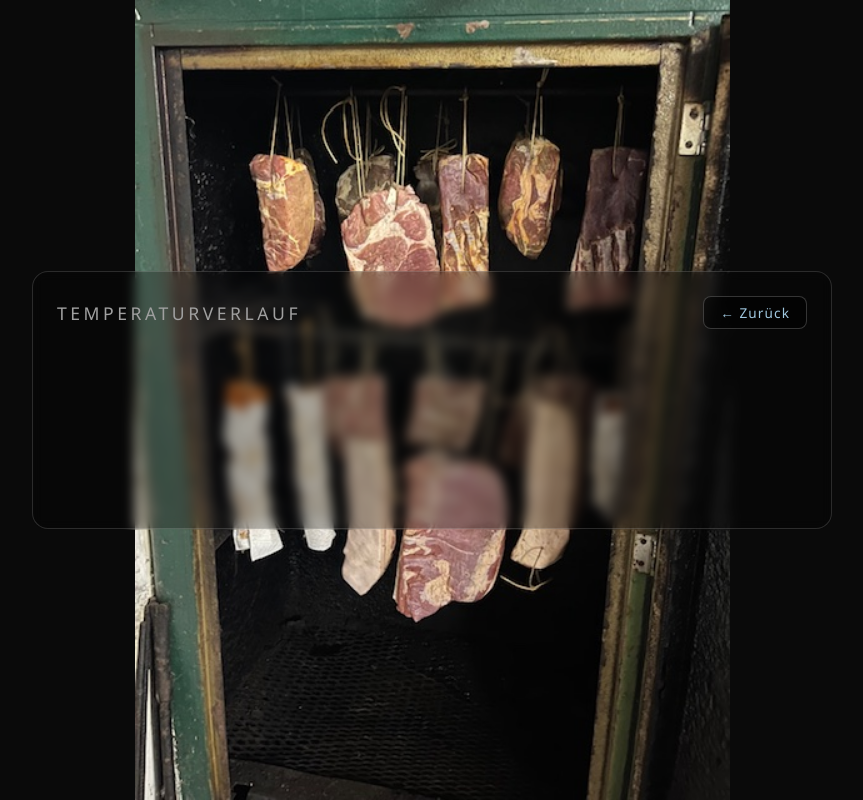
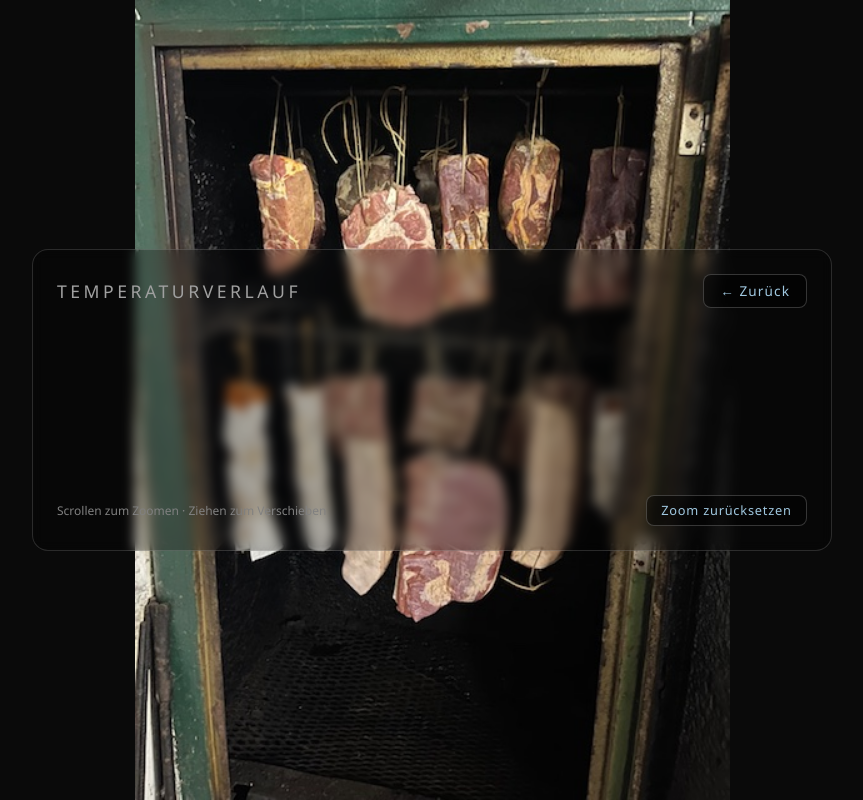
Before and after one commit to RSx19/Selch, a website: page public/history.html in a window 1280 px wide. Shown: the whole page, without its empty margins (208-1071 px from the left). Drawn offline with nearby package versions, Linux system fonts and the light colour scheme; some packages are replaced by stand-ins of ours; no server answers; a script that the page names is missing.

Commit message:
Add graph zoom and fix Docker volume persistence
- Add scroll/pinch zoom and pan to history chart via chartjs-plugin-zoom
- Add reset zoom button with German label
- Pin docker-compose project name to 'rauchbe' so volume name stays consistent regardless of directory name

Co-Authored-By: Claude Sonnet 4.6 <noreply@anthropic.com>

```diff
--- a/docker-compose.yml
+++ b/docker-compose.yml
@@ -1,3 +1,5 @@
+name: rauchbe
+
 services:
   app:
     build: .
--- a/public/history.html
+++ b/public/history.html
@@ -56,6 +56,38 @@
       background: rgba(126, 184, 218, 0.2);
       border-color: rgba(126, 184, 218, 0.5);
     }
+
+    .chart-controls {
+      display: flex;
+      justify-content: flex-end;
+      gap: 0.5rem;
+      margin-top: 0.75rem;
+    }
+
+    .chart-hint {
+      color: #808080;
+      font-size: 0.75rem;
+      align-self: center;
+      margin-right: auto;
+    }
+
+    .reset-btn {
+      background: rgba(0, 0, 0, 0.45);
+      border: 1px solid rgba(255, 255, 255, 0.2);
+      border-radius: 8px;
+      color: #a0c8e0;
+      font-family: inherit;
+      font-size: 0.8rem;
+      letter-spacing: 0.06em;
+      padding: 0.35rem 0.9rem;
+      cursor: pointer;
+      transition: background 0.2s, border-color 0.2s;
+    }
+
+    .reset-btn:hover {
+      background: rgba(126, 184, 218, 0.2);
+      border-color: rgba(126, 184, 218, 0.5);
+    }
   </style>
 </head>
 <body>
@@ -65,9 +97,15 @@
       <a href="/" class="back-btn">← Zurück</a>
     </div>
     <canvas id="historyChart"></canvas>
+    <div class="chart-controls">
+      <span class="chart-hint">Scrollen zum Zoomen · Ziehen zum Verschieben</span>
+      <button class="reset-btn" id="resetZoom">Zoom zurücksetzen</button>
+    </div>
   </div>
 
   <script src="https://cdn.jsdelivr.net/npm/chart.js"></script>
+  <script src="https://cdn.jsdelivr.net/npm/hammerjs@2.0.8/hammer.min.js"></script>
+  <script src="https://cdn.jsdelivr.net/npm/chartjs-plugin-zoom@2.0.1/dist/chartjs-plugin-zoom.min.js"></script>
   <script>
     fetch('/api/temperature/history')
       .then(res => res.json())
@@ -78,7 +116,7 @@
         });
         const values = data.map(e => e.temperature);
 
-        new Chart(document.getElementById('historyChart'), {
+        const chart = new Chart(document.getElementById('historyChart'), {
           type: 'line',
           data: {
             labels,
@@ -96,7 +134,18 @@
           options: {
             responsive: true,
             plugins: {
-              legend: { labels: { color: '#e8e8e8' } }
+              legend: { labels: { color: '#e8e8e8' } },
+              zoom: {
+                zoom: {
+                  wheel: { enabled: true },
+                  pinch: { enabled: true },
+                  mode: 'x',
+                },
+                pan: {
+                  enabled: true,
+                  mode: 'x',
+                },
+              }
             },
             scales: {
               x: {
@@ -110,6 +159,8 @@
             }
           }
         });
+
+        document.getElementById('resetZoom').addEventListener('click', () => chart.resetZoom());
       });
   </script>
 </body>
```
